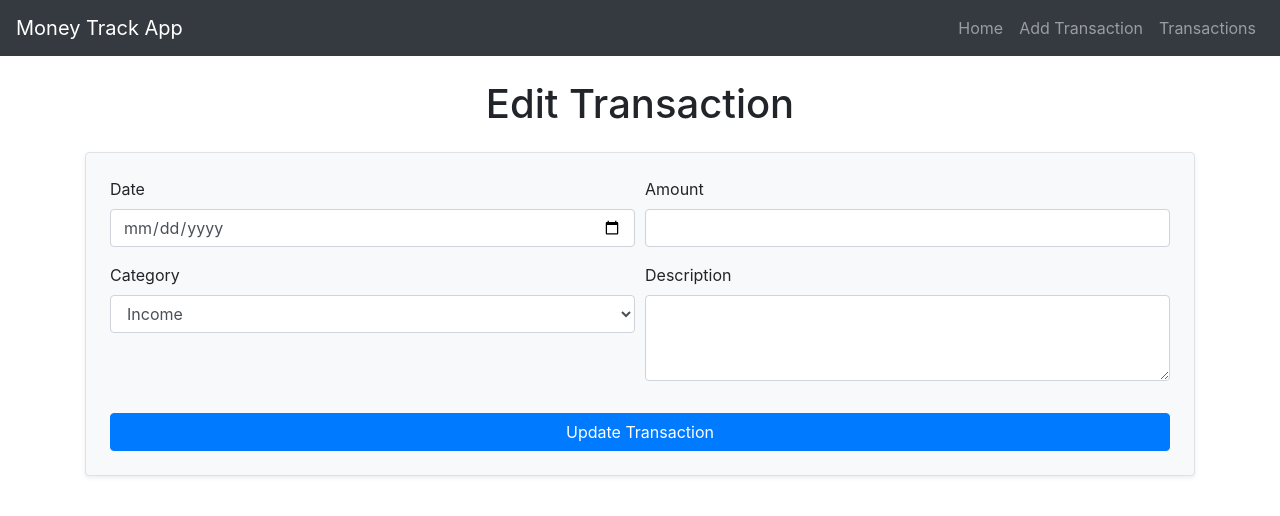
After one commit to b7sh/alx-portfolio_project, a Flask app: template app/templates/edit_transaction.html in a window 1280 px wide. The commit adds this page. Shown: the top 516 px of the page. Run offline with Flask 3, Linux system fonts and the light colour scheme; the template is opened without the code that fills it, so the values that code supplies are empty; some libraries are stand-ins or nearby versions.

Commit message:
handle the edit and delete functions to delete or edit the transactions

```diff
--- a/app/static/css/style.css
+++ b/app/static/css/style.css
@@ -1,30 +1,37 @@
 body {
-    font-family: Arial, sans-serif;
+    font-family: 'Open Sans', sans-serif;
+    background-color: #f4f4f9;
+    margin: 0;
+    padding: 0;
 }
 
-.container {
-    max-width: 800px;
-    margin: 40px auto;
-    padding: 20px;
-    background-color: #f9f9f9;
-    border: 1px solid #ddd;
-    box-shadow: 0 0 10px rgba(0, 0, 0, 0.1);
+.feature-img {
+    width: 100%;
+    height: auto;
+    transition: transform 0.2s ease-in-out;
 }
 
-h1 {
-    margin-top: 0;
+.feature:hover .feature-img {
+    transform: scale(1.05);
 }
 
-.form-group {
-    margin-bottom: 20px;
+.table th, .table td {
+    vertical-align: middle;
+    text-align: center;
 }
 
-.form-control {
-    width: 100%;
-    height: 40px;
-    padding: 10px;
-    font-size: 16px;
-    border: 1px solid #ccc;
+.card {
+    box-shadow: 0 4px 8px rgba(0,0,0,0.1);
+}
+
+footer {
+    background: #343a40;
+    color: #fff;
+    padding: 20px 0;
+}
+
+footer p {
+    margin: 0;
 }
 
 .hero {
--- a/app/templates/base.html
+++ b/app/templates/base.html
@@ -1,44 +1,28 @@
 <!DOCTYPE html>
 <html lang="en">
 <head>
-    <!-- Meta tags to define character set and ensure responsiveness on different devices -->
     <meta charset="UTF-8">
-    <meta name="viewport" content="width=device-width, initial-scale=1.0">
-
-    <!-- The title of the page, which can be dynamically set in different templates using a block -->
-    <title>{% block title %}App{% endblock %}</title>
-
-    <!-- Link to Bootstrap CSS for styling -->
-    <link rel="stylesheet" href="https://maxcdn.bootstrapcdn.com/bootstrap/4.0.0/css/bootstrap.min.css">
-
-    <!-- Link to a custom CSS file located in the 'static' directory -->
+    <title>{% block title %}Money Track App{% endblock %}</title>
     <link rel="stylesheet" href="{{ url_for('static', filename='css/style.css') }}">
+    <!-- Bootstrap CSS -->
+    <link rel="stylesheet" href="https://stackpath.bootstrapcdn.com/bootstrap/4.5.2/css/bootstrap.min.css">
 </head>
 <body>
-    <!-- Navbar using Bootstrap classes for layout and styling -->
-    <nav class="navbar navbar-expand-lg navbar-light bg-light">
-        <!-- Branding (logo or title) that links back to the home page -->
-        <a class="navbar-brand" href="{{ url_for('index') }}">Finance App</a>
-
-        <!-- Button for toggling the navigation menu on smaller screens -->
-        <button class="navbar-toggler" type="button" data-toggle="collapse" data-target="#navbarSupportedContent"
-                aria-controls="navbarSupportedContent" aria-expanded="false" aria-label="Toggle navigation">
+    <!-- Navigation Bar -->
+    <nav class="navbar navbar-expand-lg navbar-dark bg-dark">
+        <a class="navbar-brand" href="{{ url_for('index') }}">Money Track App</a>
+        <button class="navbar-toggler" type="button" data-toggle="collapse" data-target="#navbarNav" aria-controls="navbarNav" aria-expanded="false" aria-label="Toggle navigation">
             <span class="navbar-toggler-icon"></span>
         </button>
-
-        <!-- Collapsible section for navigation links -->
-        <div class="collapse navbar-collapse" id="navbarSupportedContent">
-            <!-- Unordered list of navigation links -->
-            <ul class="navbar-nav mr-auto">
-                <!-- Home link, marked as active with Bootstrap's 'active' class -->
-                <li class="nav-item active">
-                    <a class="nav-link" href="{{ url_for('index') }}">Home <span class="sr-only">(current)</span></a>
+        <!-- Navbar Links -->
+        <div class="collapse navbar-collapse" id="navbarNav">
+            <ul class="navbar-nav ml-auto">
+                <li class="nav-item">
+                    <a class="nav-link" href="{{ url_for('index') }}">Home</a>
                 </li>
-                <!-- Link to the "Add Transaction" page -->
                 <li class="nav-item">
                     <a class="nav-link" href="{{ url_for('add_transaction') }}">Add Transaction</a>
                 </li>
-                <!-- Link to the "Transactions" page -->
                 <li class="nav-item">
                     <a class="nav-link" href="{{ url_for('transactions') }}">Transactions</a>
                 </li>
@@ -46,15 +30,23 @@
         </div>
     </nav>
 
-    <!-- Main content section -->
-    <div class="container">
-        <!-- Block for page-specific content, which will be filled in by other templates -->
+    <!-- Main Content -->
+    <div class="container my-4">
+        {% with messages = get_flashed_messages(category_filter=["success", "danger"]) %}
+            {% if messages %}
+                {% for message in messages %}
+                    <div class="alert alert-{{ 'success' if 'success' in message else 'danger' }} mt-3">
+                        {{ message }}
+                    </div>
+                {% endfor %}
+            {% endif %}
+        {% endwith %}
         {% block content %}{% endblock %}
     </div>
 
-    <!-- Bootstrap's JavaScript dependencies for interactivity -->
-    <script src="https://code.jquery.com/jquery-3.2.1.slim.min.js"></script>
-    <script src="https://cdnjs.cloudflare.com/ajax/libs/popper.js/1.12.9/umd/popper.min.js"></script>
-    <script src="https://maxcdn.bootstrapcdn.com/bootstrap/4.0.0/js/bootstrap.min.js"></script>
+    <!-- Bootstrap JS and dependencies -->
+    <script src="https://code.jquery.com/jquery-3.5.1.slim.min.js"></script>
+    <script src="https://cdn.jsdelivr.net/npm/@popperjs/core@2.5.2/dist/umd/popper.min.js"></script>
+    <script src="https://stackpath.bootstrapcdn.com/bootstrap/4.5.2/js/bootstrap.min.js"></script>
 </body>
 </html>
--- /dev/null
+++ b/app/templates/edit_transaction.html
@@ -0,0 +1,37 @@
+{% extends "base.html" %}
+
+{% block title %}Edit Transaction{% endblock %}
+
+{% block content %}
+<h1 class="text-center mb-4">Edit Transaction</h1>
+<form method="post" class="p-4 border rounded bg-light shadow-sm" id="editTransactionForm">
+    <div class="form-row">
+        <!-- Date Field -->
+        <div class="form-group col-md-6">
+            <label for="date">Date</label>
+            <input type="date" class="form-control" id="date" name="date" value="{{ transaction.date.strftime('%Y-%m-%d') }}" required>
+        </div>
+        <!-- Amount Field -->
+        <div class="form-group col-md-6">
+            <label for="amount">Amount</label>
+            <input type="number" step="0.01" class="form-control" id="amount" name="amount" value="{{ transaction.amount }}" required>
+        </div>
+    </div>
+    <div class="form-row">
+        <!-- Category Field -->
+        <div class="form-group col-md-6">
+            <label for="category">Category</label>
+            <select class="form-control" id="category" name="category" required>
+                <option value="Income" {% if transaction.category == 'Income' %}selected{% endif %}>Income</option>
+                <option value="Expense" {% if transaction.category == 'Expense' %}selected{% endif %}>Expense</option>
+            </select>
+        </div>
+        <!-- Description Field -->
+        <div class="form-group col-md-6">
+            <label for="description">Description</label>
+            <textarea class="form-control" id="description" name="description" rows="3">{{ transaction.description }}</textarea>
+        </div>
+    </div>
+    <button type="submit" class="btn btn-primary btn-block mt-3">Update Transaction</button>
+</form>
+{% endblock %}
--- a/app/views.py
+++ b/app/views.py
@@ -1,22 +1,23 @@
-from flask import Flask, render_template, request, redirect, url_for
-from models import db, Transaction, add_entry, get_transactions  # Importing necessary models and helper functions
+from flask import Flask, render_template, request, redirect, url_for, flash
+from models import db, Transaction, add_entry, get_transactions, delete_transaction, edit_transaction
+from datetime import datetime
 
-
+# Create an instance of the Flask class for your web application
 app = Flask(__name__)
+app.secret_key = 'your_secret_key'  # Replace with a real secret key for security
 
 # Configure the MySQL database connection
 app.config['SQLALCHEMY_DATABASE_URI'] = 'mysql+mysqlconnector://root:Boshy%40*500@localhost:3306/finance_db'
-app.config['SQLALCHEMY_TRACK_MODIFICATIONS'] = False
+app.config['SQLALCHEMY_TRACK_MODIFICATIONS'] = False  # Disable track modifications for performance
 
-# Initialize the SQLAlchemy object with the Flask app
+# Initialize the app with SQLAlchemy
 db.init_app(app)
 
-
-@app.before_request
+@app.before_first_request
 def create_tables():
     """
-    This function runs before every request.
-    It ensures that all database tables are created before handling any requests.
+    This function ensures that all the necessary database tables are created
+    before handling any requests by invoking db.create_all() once before the first request.
     """
     db.create_all()
 
@@ -31,45 +32,96 @@ def index():
 @app.route("/add_transaction", methods=["GET", "POST"])
 def add_transaction():
     """
-    This route handles adding a new transaction.
-    If the request method is 'POST', it processes the form data and adds the transaction to the database.
-    If the request method is 'GET', it renders the form page for adding a transaction.
+    This route handles adding a new transaction. It accepts both GET and POST requests.
+    - GET: Displays the form to add a new transaction.
+    - POST: Processes the form data and adds the transaction to the database.
     """
     if request.method == "POST":
-        # Get data from the user
+        # Retrieve form data from the HTML form
         date = request.form["date"]
         amount = request.form["amount"]
         category = request.form["category"]
         description = request.form["description"]
-        # Create a new Transaction object using the form data
+
+        # Create a new transaction object and add it to the database
         transaction = Transaction(date, amount, category, description)
-        # Use the add_entry function to add the transaction to the database
         add_entry(transaction)
-        return redirect(url_for("index"))
+
+        # Show a success message to the user
+        flash('Transaction added successfully!', 'success')
+
+        # Redirect the user to the transactions page
+        return redirect(url_for("transactions"))
+
+    # Render the 'add_transaction.html' template for GET requests
     return render_template("add_transaction.html")
 
 @app.route("/transactions", methods=["GET"])
 def transactions():
     """
-    This route displays all transactions or filters them based on a date range.
-    If 'start_date' and 'end_date' are provided, it fetches transactions within that range.
-    Otherwise, it shows an empty transaction list.
+    This route handles displaying transactions with an optional filter by date range.
+    It renders the 'transactions.html' template and shows the list of transactions, income, expenses, and balance.
     """
-    # Retrieve the start and end date from query parameters
+    # Retrieve optional date range from query parameters
     start_date = request.args.get("start_date")
     end_date = request.args.get("end_date")
+
+    # Validate date range
     if start_date and end_date:
-        # Get transactions, income, expenses, and balance for the given date range
+        if datetime.strptime(start_date, '%Y-%m-%d') > datetime.strptime(end_date, '%Y-%m-%d'):
+            flash('Start date cannot be later than end date!', 'danger')
+            return redirect(url_for('transactions'))
+
+        # Get filtered transactions and financial summary
         transactions, total_income, total_expense, balance = get_transactions(start_date, end_date)
-        # Render the transactions.html template with the filtered data
-        return render_template("transactions.html",
-                                transactions=transactions,
-                                total_income=total_income,
-                                total_expense=total_expense,
-                                balance=balance)
-    # If no date range is provided, render the transactions page with no transactions
+        return render_template("transactions.html", transactions=transactions, total_income=total_income, total_expense=total_expense, balance=balance)
+
+    # Render 'transactions.html' without filtering if no date range is provided
     return render_template("transactions.html", transactions=None)
 
+@app.route("/delete_transaction/<int:id>", methods=["POST"])
+def delete_transaction_view(id):
+    """
+    This route handles deleting a transaction. It accepts POST requests and
+    deletes the transaction with the given ID from the database.
+    """
+    delete_transaction(id)
 
+    # Show a success message to the user
+    flash('Transaction deleted successfully!', 'success')
+
+    # Redirect to the transactions page
+    return redirect(url_for('transactions'))
+
+@app.route("/edit_transaction/<int:id>", methods=["GET", "POST"])
+def edit_transaction_view(id):
+    """
+    This route handles editing a transaction. It accepts both GET and POST requests.
+    - GET: Displays the form to edit a transaction with the given ID.
+    - POST: Processes the form data and updates the transaction in the database.
+    """
+    # Retrieve the transaction by its ID or show 404 error if not found
+    transaction = Transaction.query.get_or_404(id)
+
+    if request.method == "POST":
+        # Update the transaction object with form data
+        transaction.date = datetime.strptime(request.form["date"], '%Y-%m-%d')
+        transaction.amount = float(request.form["amount"])
+        transaction.category = request.form["category"]
+        transaction.description = request.form["description"]
+
+        # Commit the updated transaction to the database
+        db.session.commit()
+
+        # Show a success message to the user
+        flash('Transaction updated successfully!', 'success')
+
+        # Redirect to the transactions page
+        return redirect(url_for('transactions'))
+
+    # Render the 'edit_transaction.html' template for GET requests
+    return render_template("edit_transaction.html", transaction=transaction)
+
+# Entry point for running the app
 if __name__ == "__main__":
-    app.run(debug=True) # Run the app in debug mode
+    app.run(debug=True)  # Enable debug mode for easier development
```
Also changed, not shown: app/models.py (+48 -29 lines), app/templates/add_transaction.html (+21 -30 lines), app/templates/transactions.html (+27 -12 lines).
